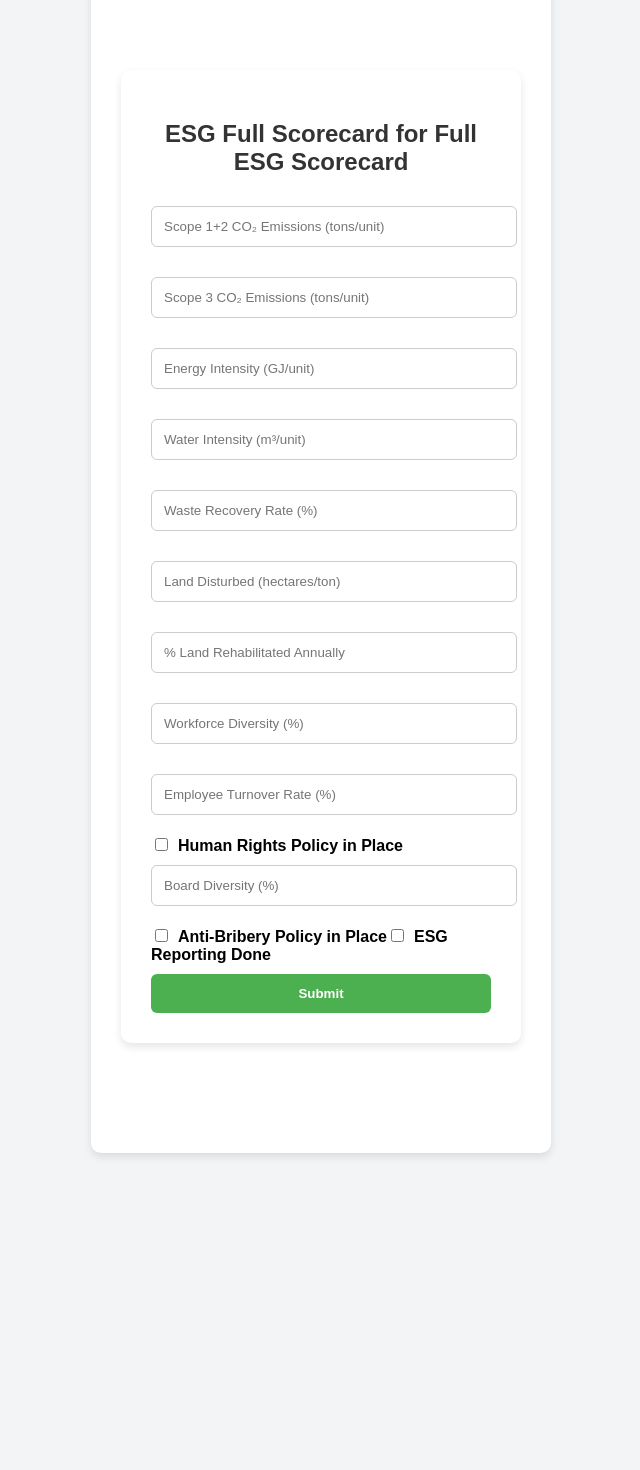
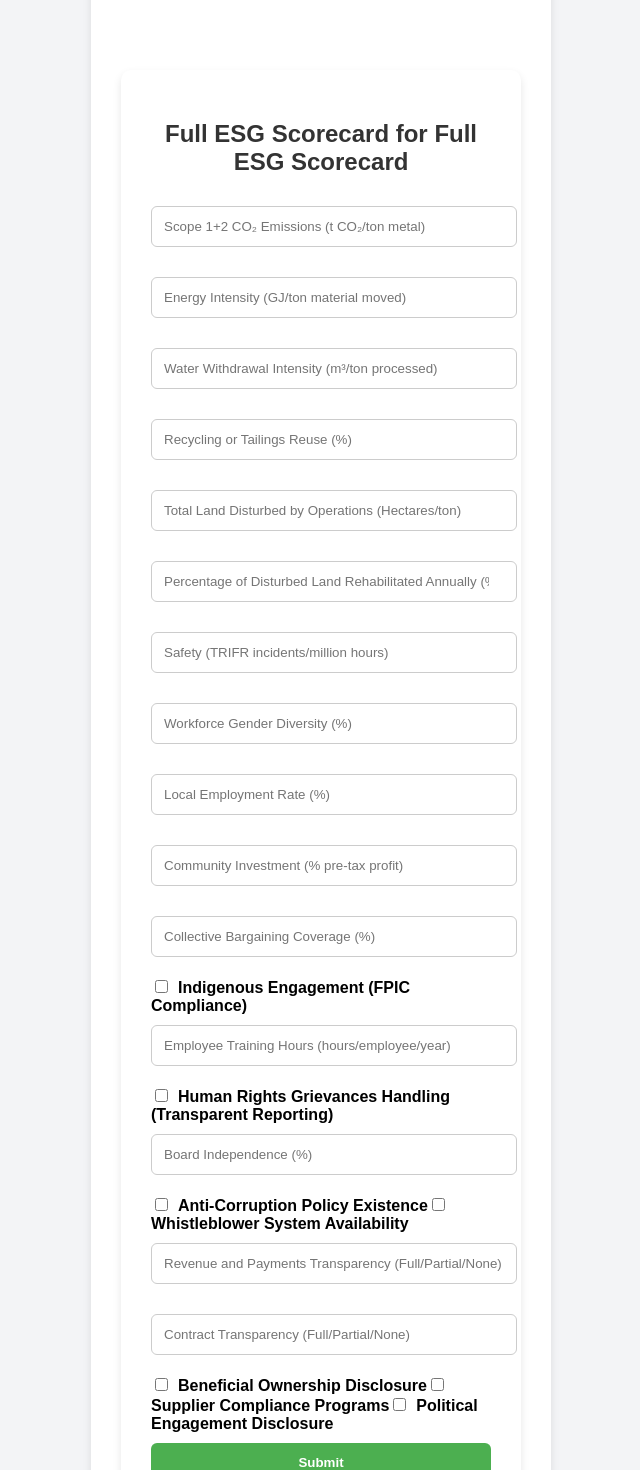
Before and after one commit to sharafatnajibi/esg-frontend, a React (Create React App) app: page /form in a window 1280 px wide. Shown: the part 120-1590 px from the top of the page, without its empty margins (319-959 px from the left). Before the commit the page ends 1353 px from the top, so only its background shows below. Built offline with nearby package versions, Linux system fonts and the light colour scheme; sample sign-in values are in the browser's storage.

Commit message:
Updated FormPage to include all 22 ESG KPIs

```diff
--- a/src/pages/FormPage.js
+++ b/src/pages/FormPage.js
@@ -7,18 +7,27 @@ function FormPage() {
 
   const [formData, setFormData] = useState({
     scope12CO2: '',
-    scope3CO2: '',
     energyIntensity: '',
-    waterIntensity: '',
-    wasteRecovery: '',
+    waterWithdrawal: '',
+    recyclingRate: '',
     landDisturbed: '',
     landRehabilitated: '',
-    workforceDiversity: '',
-    employeeTurnover: '',
-    humanRightsPolicy: false,
-    boardDiversity: '',
-    antiBriberyPolicy: false,
-    esgReporting: false,
+    safetyTRIFR: '',
+    genderDiversity: '',
+    localEmployment: '',
+    communityInvestment: '',
+    collectiveBargaining: '',
+    indigenousEngagement: false,
+    trainingHours: '',
+    humanRightsGrievance: false,
+    boardIndependence: '',
+    antiCorruptionPolicy: false,
+    whistleblowerSystem: false,
+    revenueTransparency: '',
+    contractTransparency: '',
+    beneficialOwnership: false,
+    supplierCompliance: false,
+    politicalEngagement: false,
   });
 
   useEffect(() => {
@@ -42,95 +51,114 @@ function FormPage() {
 
   return (
     <form onSubmit={handleSubmit}>
-      <h2>ESG Full Scorecard for {field}</h2>
+      <h2>Full ESG Scorecard for {field}</h2>
 
-      <input
-        type="number"
-        placeholder="Scope 1+2 CO₂ Emissions (tons/unit)"
+      {/* Environmental */}
+      <input type="number" placeholder="Scope 1+2 CO₂ Emissions (t CO₂/ton metal)"
         value={formData.scope12CO2}
         onChange={(e) => setFormData({ ...formData, scope12CO2: e.target.value })}
       />
-      <input
-        type="number"
-        placeholder="Scope 3 CO₂ Emissions (tons/unit)"
-        value={formData.scope3CO2}
-        onChange={(e) => setFormData({ ...formData, scope3CO2: e.target.value })}
-      />
-      <input
-        type="number"
-        placeholder="Energy Intensity (GJ/unit)"
+      <input type="number" placeholder="Energy Intensity (GJ/ton material moved)"
         value={formData.energyIntensity}
         onChange={(e) => setFormData({ ...formData, energyIntensity: e.target.value })}
       />
-      <input
-        type="number"
-        placeholder="Water Intensity (m³/unit)"
-        value={formData.waterIntensity}
-        onChange={(e) => setFormData({ ...formData, waterIntensity: e.target.value })}
+      <input type="number" placeholder="Water Withdrawal Intensity (m³/ton processed)"
+        value={formData.waterWithdrawal}
+        onChange={(e) => setFormData({ ...formData, waterWithdrawal: e.target.value })}
       />
-      <input
-        type="number"
-        placeholder="Waste Recovery Rate (%)"
-        value={formData.wasteRecovery}
-        onChange={(e) => setFormData({ ...formData, wasteRecovery: e.target.value })}
+      <input type="number" placeholder="Recycling or Tailings Reuse (%)"
+        value={formData.recyclingRate}
+        onChange={(e) => setFormData({ ...formData, recyclingRate: e.target.value })}
       />
-      <input
-        type="number"
-        placeholder="Land Disturbed (hectares/ton)"
+      <input type="number" placeholder="Total Land Disturbed by Operations (Hectares/ton)"
         value={formData.landDisturbed}
         onChange={(e) => setFormData({ ...formData, landDisturbed: e.target.value })}
       />
-      <input
-        type="number"
-        placeholder="% Land Rehabilitated Annually"
+      <input type="number" placeholder="Percentage of Disturbed Land Rehabilitated Annually (%)"
         value={formData.landRehabilitated}
         onChange={(e) => setFormData({ ...formData, landRehabilitated: e.target.value })}
       />
-      <input
-        type="number"
-        placeholder="Workforce Diversity (%)"
-        value={formData.workforceDiversity}
-        onChange={(e) => setFormData({ ...formData, workforceDiversity: e.target.value })}
+
+      {/* Social */}
+      <input type="number" placeholder="Safety (TRIFR incidents/million hours)"
+        value={formData.safetyTRIFR}
+        onChange={(e) => setFormData({ ...formData, safetyTRIFR: e.target.value })}
       />
-      <input
-        type="number"
-        placeholder="Employee Turnover Rate (%)"
-        value={formData.employeeTurnover}
-        onChange={(e) => setFormData({ ...formData, employeeTurnover: e.target.value })}
+      <input type="number" placeholder="Workforce Gender Diversity (%)"
+        value={formData.genderDiversity}
+        onChange={(e) => setFormData({ ...formData, genderDiversity: e.target.value })}
       />
-
+      <input type="number" placeholder="Local Employment Rate (%)"
+        value={formData.localEmployment}
+        onChange={(e) => setFormData({ ...formData, localEmployment: e.target.value })}
+      />
+      <input type="number" placeholder="Community Investment (% pre-tax profit)"
+        value={formData.communityInvestment}
+        onChange={(e) => setFormData({ ...formData, communityInvestment: e.target.value })}
+      />
+      <input type="number" placeholder="Collective Bargaining Coverage (%)"
+        value={formData.collectiveBargaining}
+        onChange={(e) => setFormData({ ...formData, collectiveBargaining: e.target.value })}
+      />
       <label>
-        <input
-          type="checkbox"
-          checked={formData.humanRightsPolicy}
-          onChange={(e) => setFormData({ ...formData, humanRightsPolicy: e.target.checked })}
+        <input type="checkbox" checked={formData.indigenousEngagement}
+          onChange={(e) => setFormData({ ...formData, indigenousEngagement: e.target.checked })}
         />
-        Human Rights Policy in Place
+        Indigenous Engagement (FPIC Compliance)
+      </label>
+      <input type="number" placeholder="Employee Training Hours (hours/employee/year)"
+        value={formData.trainingHours}
+        onChange={(e) => setFormData({ ...formData, trainingHours: e.target.value })}
+      />
+      <label>
+        <input type="checkbox" checked={formData.humanRightsGrievance}
+          onChange={(e) => setFormData({ ...formData, humanRightsGrievance: e.target.checked })}
+        />
+        Human Rights Grievances Handling (Transparent Reporting)
       </label>
 
-      <input
-        type="number"
-        placeholder="Board Diversity (%)"
-        value={formData.boardDiversity}
-        onChange={(e) => setFormData({ ...formData, boardDiversity: e.target.value })}
+      {/* Governance */}
+      <input type="number" placeholder="Board Independence (%)"
+        value={formData.boardIndependence}
+        onChange={(e) => setFormData({ ...formData, boardIndependence: e.target.value })}
       />
-
       <label>
-        <input
-          type="checkbox"
-          checked={formData.antiBriberyPolicy}
-          onChange={(e) => setFormData({ ...formData, antiBriberyPolicy: e.target.checked })}
+        <input type="checkbox" checked={formData.antiCorruptionPolicy}
+          onChange={(e) => setFormData({ ...formData, antiCorruptionPolicy: e.target.checked })}
         />
-        Anti-Bribery Policy in Place
+        Anti-Corruption Policy Existence
       </label>
-
       <label>
-        <input
-          type="checkbox"
-          checked={formData.esgReporting}
-          onChange={(e) => setFormData({ ...formData, esgReporting: e.target.checked })}
+        <input type="checkbox" checked={formData.whistleblowerSystem}
+          onChange={(e) => setFormData({ ...formData, whistleblowerSystem: e.target.checked })}
         />
-        ESG Reporting Done
+        Whistleblower System Availability
+      </label>
+      <input type="text" placeholder="Revenue and Payments Transparency (Full/Partial/None)"
+        value={formData.revenueTransparency}
+        onChange={(e) => setFormData({ ...formData, revenueTransparency: e.target.value })}
+      />
+      <input type="text" placeholder="Contract Transparency (Full/Partial/None)"
+        value={formData.contractTransparency}
+        onChange={(e) => setFormData({ ...formData, contractTransparency: e.target.value })}
+      />
+      <label>
+        <input type="checkbox" checked={formData.beneficialOwnership}
+          onChange={(e) => setFormData({ ...formData, beneficialOwnership: e.target.checked })}
+        />
+        Beneficial Ownership Disclosure
+      </label>
+      <label>
+        <input type="checkbox" checked={formData.supplierCompliance}
+          onChange={(e) => setFormData({ ...formData, supplierCompliance: e.target.checked })}
+        />
+        Supplier Compliance Programs
+      </label>
+      <label>
+        <input type="checkbox" checked={formData.politicalEngagement}
+          onChange={(e) => setFormData({ ...formData, politicalEngagement: e.target.checked })}
+        />
+        Political Engagement Disclosure
       </label>
 
       <button type="submit">Submit</button>
```
